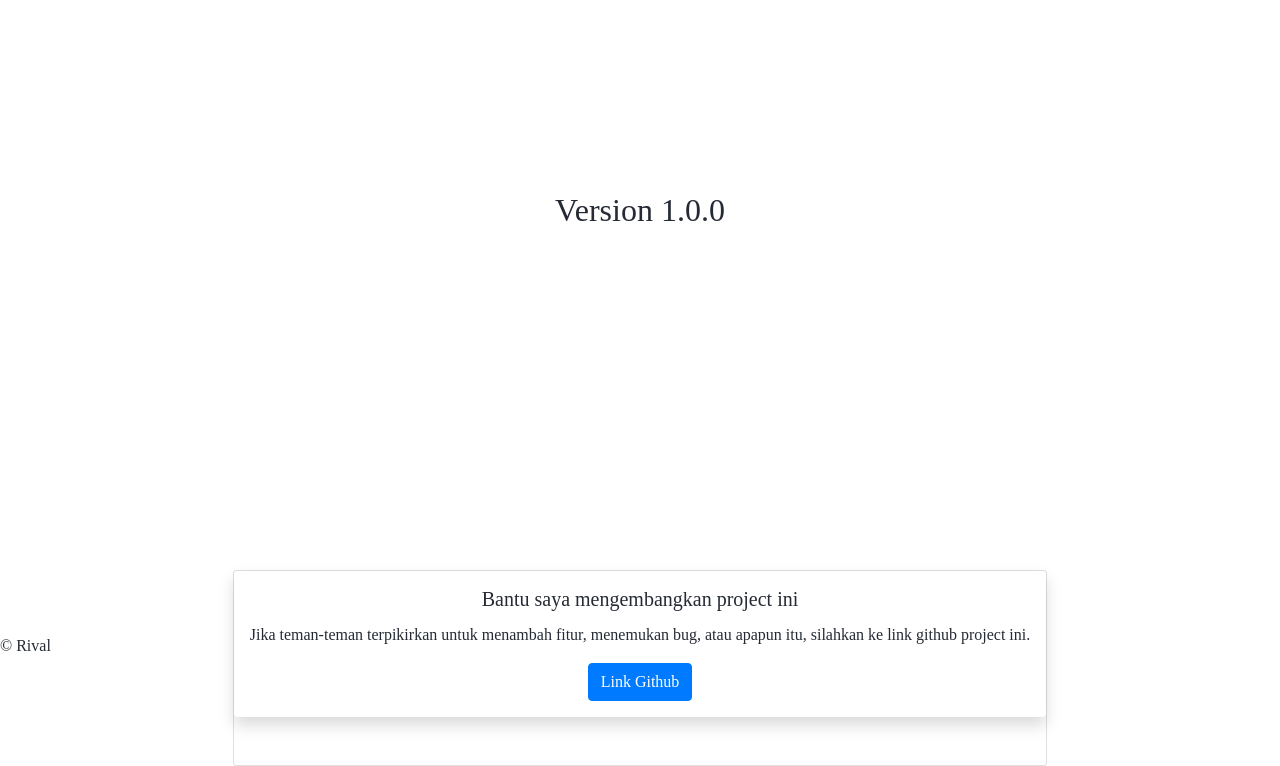
After one commit to rivalarya/cek-nomor-penipu, a CodeIgniter app: page /ceknomorpenipu/home/about in a window 1280 px wide. The commit adds this page. Shown: the part 142-908 px from the top of the page. Run offline with CodeIgniter, Linux system fonts and the light colour scheme.

Commit message:
descending pelapor, nambah page about

```diff
--- a/application/controllers/Home.php
+++ b/application/controllers/Home.php
@@ -74,4 +74,9 @@ class Home extends CI_Controller {
 	    $this->m_tambah->nomorTeleponSudahAdaAtauBelum($nomor);
 	}
 
+	public function about()
+	{
+		$this->load->view('about');
+	}
+
 }
--- /dev/null
+++ b/application/views/about.php
@@ -0,0 +1,40 @@
+<!DOCTYPE html>
+<html lang="en">
+<head>
+	<meta charset="UTF-8">
+	<meta name="viewport" content="width=device-width, initial-scale=1.0">
+	<title>About</title>
+	<link rel="stylesheet" href="<?= base_url('assets/css/bootstrap.min.css') ?>">
+	<link rel="stylesheet" href="<?= base_url('assets/css/style.css') ?>">
+
+	<link href="<?= base_url('assets/plugin/featherlight/featherlight.min.css') ?>" type="text/css" rel="stylesheet" />
+
+</head>
+<body>
+
+<div class="container text-center">
+    <div class="row text-center justify-content-center versi">
+    <h1>Version 1.0.0</h1>
+    </div>
+    <div class="row text-center justify-content-center">
+        <div class="card text-center">
+            <div class="card-body shadow p-3 mb-5 bg-white rounded">
+                <h5 class="card-title">Bantu saya mengembangkan project ini</h5>
+                <p class="card-text">Jika teman-teman terpikirkan untuk menambah fitur, menemukan bug, atau apapun itu, silahkan ke link github project ini.</p>
+                <a href="#" class="btn btn-primary">Link Github</a>
+            </div>
+        </div>
+    </div>
+    <div class="row text-center justify-content-center">
+
+    </div>
+</div>
+
+<footer class="fixed-bottom">&copy Rival</footer>
+
+<script src="<?= base_url('assets/js/jquery.min.js') ?>"></script>
+<script src="<?= base_url('assets/js/my.js') ?>"></script>
+<script src="<?= base_url('assets/js/bootstrap.min.js') ?>"></script>
+
+</body>
+</html>
--- a/application/views/index.php
+++ b/application/views/index.php
@@ -17,7 +17,7 @@
 				</span>
 				<button type="button" id="cari" class="btn-cari ">Cari</button>
 			<div class="container text-left mt-1">
-				<p class="">Masukan nomor tanpa awalan 0 atau +62. Contoh <span><a class="contoh" value="83">83</a></span></p>
+				<p class="">Masukan nomor tanpa awalan 0 atau +62. Contoh <span><a class="contoh">87814685520</a></span></p>
 			</div>
 		</div>
 	</div>
--- a/application/views/tambah.php
+++ b/application/views/tambah.php
@@ -1,6 +1,6 @@
 <? ?>
 <div class="container m-auto">
-    <div class="row justify-content-center border">
+    <div class="row justify-content-center border shadow p-3 mb-5 bg-white rounded">
         <div class="col ">
                 <?php echo validation_errors(); ?>
             <?= form_open_multipart('tambah/tambah_data'); ?>
--- a/application/views/templates/footer.php
+++ b/application/views/templates/footer.php
@@ -1,4 +1,3 @@
-<footer class="fixed-bottom">&copy Rival</footer>
 
 <script src="<?= base_url('assets/js/jquery.min.js') ?>"></script>
 <script src="<?= base_url('assets/js/my.js') ?>"></script>
--- a/assets/css/style.css
+++ b/assets/css/style.css
@@ -174,6 +174,16 @@ img.about {
 	background-size: cover;
 }
 
+/* versi page */
+.row.text-center.justify-content-center.versi{
+	margin: min(30%, 50%);
+}
+
+.row.text-center.justify-content-center.versi h1{
+	font-size: 2rem;
+}
+/* end */
+
 /* Small devices (landscape phones, 576px and up) */
 @media (max-width: 576px) {
 
--- a/assets/js/my.js
+++ b/assets/js/my.js
@@ -1,14 +1,20 @@
 
 $(document).ready(function(){
 
-let disabledOnOff = bool => $("#cari").attr("disabled", bool);
+  let disabledOnOff = bool => {
+    $("#cari").attr("disabled", bool);
+    setTimeout(() => {
+      $("#cari").attr("disabled", false);
+
+    }, 900);
+  }
 
   $('#cari').click(() => {
     let str = $('#nomor')[0].value;
     const divhasil = $('.container.border.border-primary')[0]
     jmlhGambar = 0; // pengreset variabel di fungsi cariBukti
     disabledOnOff(true) // button cari disabled
-     if( str == '' && divhasil == null) alert('Masukan nomor') //mun div nu mungkus hasil ges aya, nonaktifken click
+    if (str == '') alert('Masukan nomor') //mun div nu mungkus hasil ges aya, nonaktifken click
 
     if (str != '') showResult(str)
   });
@@ -20,12 +26,10 @@ let disabledOnOff = bool => $("#cari").attr("disabled", bool);
           const data = JSON.parse(this.responseText);
           if (data <= 0) {
             alert("nomor tidak ditemukan")
-            disabledOnOff(false); // button cari enabled
           }else{
             console.log(data);
             setTimeout(() => {
               alert("nomor ditemukan")
-            disabledOnOff(false); // button cari enabled
             }, 700);
 
             if ($('.container.border.border-primary')[0] != null) $('.container.border.border-primary').remove()
@@ -87,7 +91,7 @@ let disabledOnOff = bool => $("#cari").attr("disabled", bool);
     //ker event pas nomor contoh diklik
     const contoh = $('.contoh')
     contoh.click(() => {
-      document.getElementById('nomor').value = 83 // manual
+      document.getElementById('nomor').value = 87814685520 // manual
     })
 
   });
```
Also changed, not shown: application/controllers/Nomorditemukan.php (+3 -5 lines).
